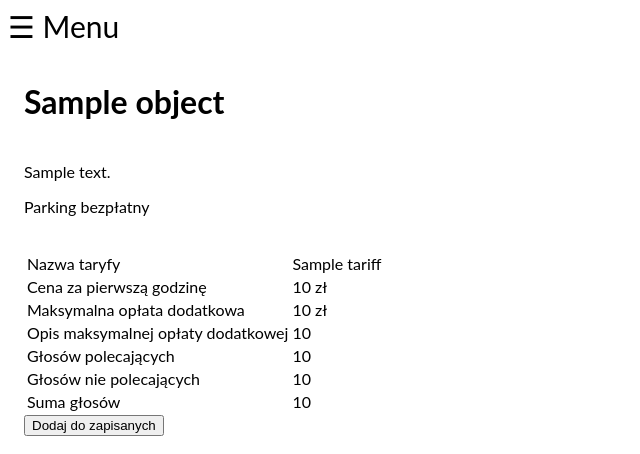
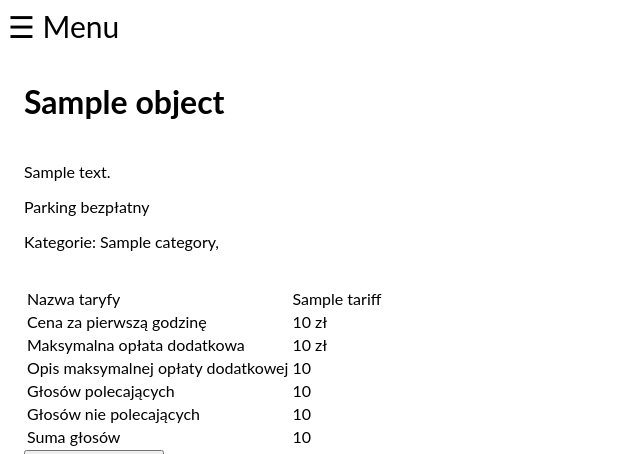
Before and after one commit to rjedel/check-car-park, a Django app: template car_park/templates/car_park/carpark_detail.html in a window 1280 px wide. Shown: the top 454 px of the page, without its empty margins (0-640 px from the left). Run offline with Django 3.2, Linux system fonts and the light colour scheme; the template is opened without the code that fills it: most values are stand-ins (such as "Sample title", 1, 10 or a date in 2020).

Commit message:
car park categories

```diff
--- a/car_park/forms.py
+++ b/car_park/forms.py
@@ -3,7 +3,7 @@ from django.contrib.auth.forms import PasswordChangeForm
 from django.contrib.auth.forms import UserCreationForm
 from django.contrib.auth.models import User
 
-from car_park.models import Opinion, SavedUserCarPark
+from car_park.models import Opinion, SavedUserCarPark, Category
 
 
 class AddCarParkForm(forms.Form):
@@ -16,6 +16,10 @@ class AddCarParkForm(forms.Form):
                                   widget=forms.Textarea(attrs={'cols': 21, 'placeholder': 'pole nie jest wymagane'}))
     longitude = forms.CharField(widget=forms.HiddenInput())
     latitude = forms.CharField(widget=forms.HiddenInput())
+    categories = forms.ModelMultipleChoiceField(label='Kategorie',
+                                                queryset=Category.objects.all().order_by('name'),
+                                                required=False,
+                                                widget=forms.CheckboxSelectMultiple)
     free_of_charge = forms.BooleanField(label='Czy parking jest bezpłatny', required=False)
     tariffs_name = forms.CharField(label='Nazwa taryfy', required=False,
                                    widget=forms.TextInput(attrs={'placeholder': 'pole nie jest wymagane'}))
--- a/car_park/templates/car_park/carpark_detail.html
+++ b/car_park/templates/car_park/carpark_detail.html
@@ -19,6 +19,13 @@
     </div>
     {% if object.free_of_charge %}
         <p>Parking bezpłatny</p>
+    {% endif %}
+    {% if object.categories.all %}
+        <p>Kategorie:
+            {% for category in object.categories.all %}
+                {{ category.name }},
+            {% endfor %}
+        </p>
     {% endif %}
     {% if object.tariff %}
         <br>
--- a/car_park/views.py
+++ b/car_park/views.py
@@ -76,6 +76,7 @@ class AddCarParkView(View):
             description = form.cleaned_data['description']
             longitude = form.cleaned_data['longitude']
             latitude = form.cleaned_data['latitude']
+            categories = form.cleaned_data['categories']
             free_of_charge = form.cleaned_data['free_of_charge']
 
             tariffs_name = form.cleaned_data['tariffs_name']
@@ -98,6 +99,7 @@ class AddCarParkView(View):
                 free_of_charge=free_of_charge,
                 tariff=tariff,
             )
+            car_park.categories.set(categories)
             return redirect(reverse('car_park_detail', args=[car_park.pk]))
         return render(request, 'car_park/add_car_park.html', {'form': AddCarParkForm(data=request.POST)})
 
```
Also changed, not shown: car_park/models.py (+9 -0 lines), car_park/migrations/0006_auto_20210128_2017.py (added).
